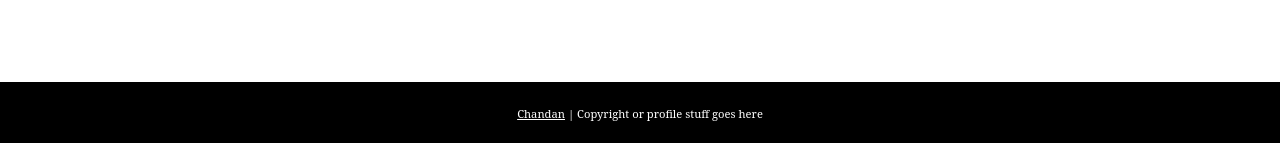
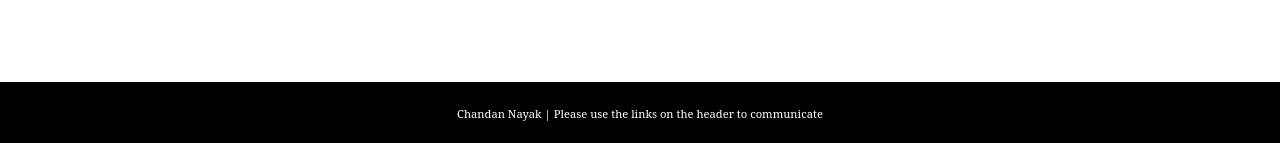
Before and after one commit to Chandan-Nayak/Chandan-Nayak.github.io, a Jekyll site: the page built from index.html, in a window 1280 px wide. Shown: the part 768-911 px from the top of the page. Built offline with Jekyll 4.4.1, drawn with Linux system fonts in a browser that asks for light colours; some web fonts are replaced; the list of posts is cut into pages by our own code.

Commit message:
footer changes

```diff
--- a/_layouts/default.html
+++ b/_layouts/default.html
@@ -93,7 +93,7 @@
 
 	<footer>
 		<div class="container">
-			<a href="http://richbray.me/frap/">Chandan</a> | Copyright or profile stuff goes here
+			Chandan Nayak | Please use the links on the header to communicate
 		</div>
 	</footer>
 
```
Also changed, not shown: 4 other files.
